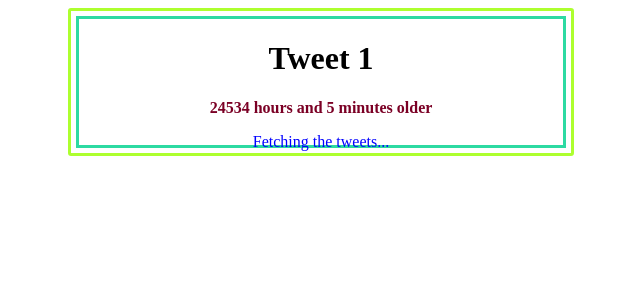
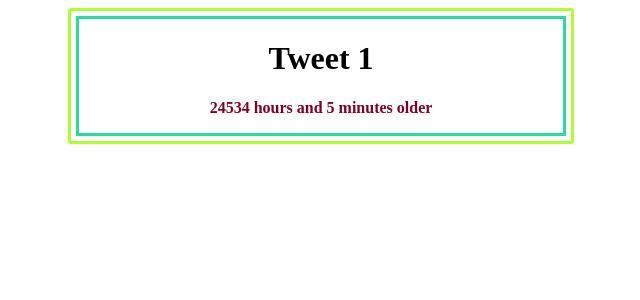
Before and after one commit to utsav0/tweet-scrapper, a Django app: page /tweets/ in a window 1280 px wide. Shown: the top 300 px of the page, without its empty margins (319-959 px from the left). Run offline with Django 4.2, Linux system fonts and the light colour scheme; tables that the repository leaves empty hold one stand-in row (values such as "Sample post"); some libraries are stand-ins or nearby versions.

Commit message:
removed the preloader

```diff
--- a/tweets/templates/index.html
+++ b/tweets/templates/index.html
@@ -21,23 +21,10 @@
             max-width: 500px;
             margin: 5px;
             text-align: center;
-            padding-bottom: 20px;
         }
         #time_diff{
             color: #7b0025;
             font-weight: bold;
-        }
-
-        .twitter-tweet {
-            margin-top: -8vh !important;
-            width: 0;
-        }
-
-        .preloader{
-            width: 100%;
-            z-index: -1;
-            height: 5vh;
-            color: blue;
         }
     </style>
 </head>
@@ -49,7 +36,6 @@
         <div class="tweets">
             <h1>Tweet {{forloop.counter}}</h1>
             <p id="time_diff">{{tweet.1}}</p>
-            <div class="preloader">Fetching the tweets...</div>
             <blockquote class="twitter-tweet">
                 <p lang="en" dir="ltr"><a
                         href="https://twitter.com/anyone/status/{{tweet.0}}?ref_src=twsrc%5Etfw"></a>
```
